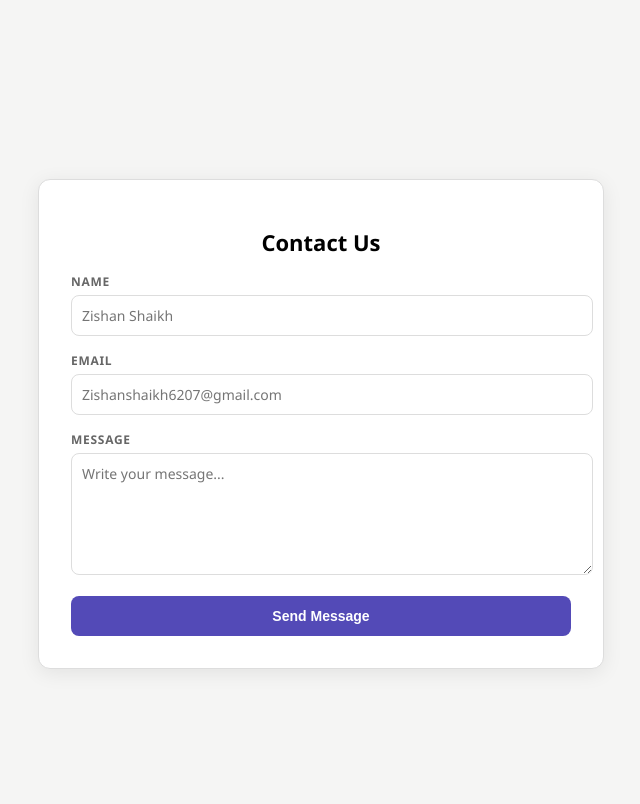
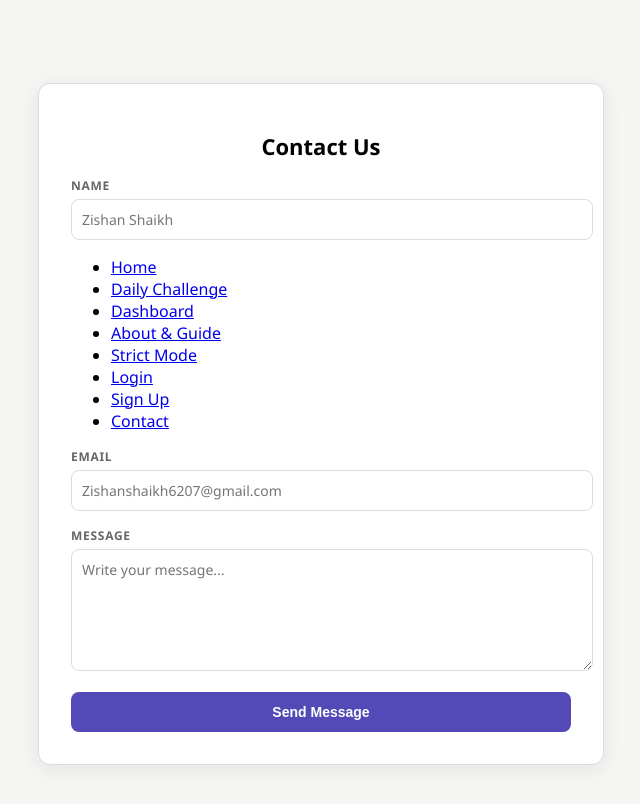
Before and after one commit to Zishan-git/habt, a plain HTML site: page Hb.html in a window 1280 px wide. Shown: the whole page, without its empty margins (319-959 px from the left). Drawn offline with Linux system fonts and the light colour scheme.

Commit message:
Add files via upload

```diff
--- a/Hb.html
+++ b/Hb.html
@@ -81,6 +81,16 @@
       <label for="name">Name</label>
       <input type="text" id="name" placeholder="Zishan Shaikh">
     </div>
+    <ul class="nav-menu">
+                <li><a href="index.html" class="nav-link active">Home</a></li>
+                <li><a href="challenging.html" class="nav-link">Daily Challenge</a></li>
+                <li><a href="dashboard.html" class="nav-link">Dashboard</a></li>
+                <li><a href="about.html" class="nav-link">About & Guide</a></li>
+                <li><a href="strict.html" class="nav-link">Strict Mode</a></li>
+                <li><a href="login.html" class="nav-link auth">Login</a></li>
+                <li><a href="signup.html" class="nav-link auth">Sign Up</a></li>
+                <li><a href="Hb.html" class="nav-link">Contact</a></li>
+            </ul>
     <div class="field">
       <label for="email">Email</label>
       <input type="email" id="email" placeholder="Zishanshaikh6207@gmail.com">
@@ -92,10 +102,7 @@
     <button type="submit">Send Message</button>
   </form>
 </div>
-
-<script>
-
-</script>
+<script></script>
 
 </body>
 </html>
```
